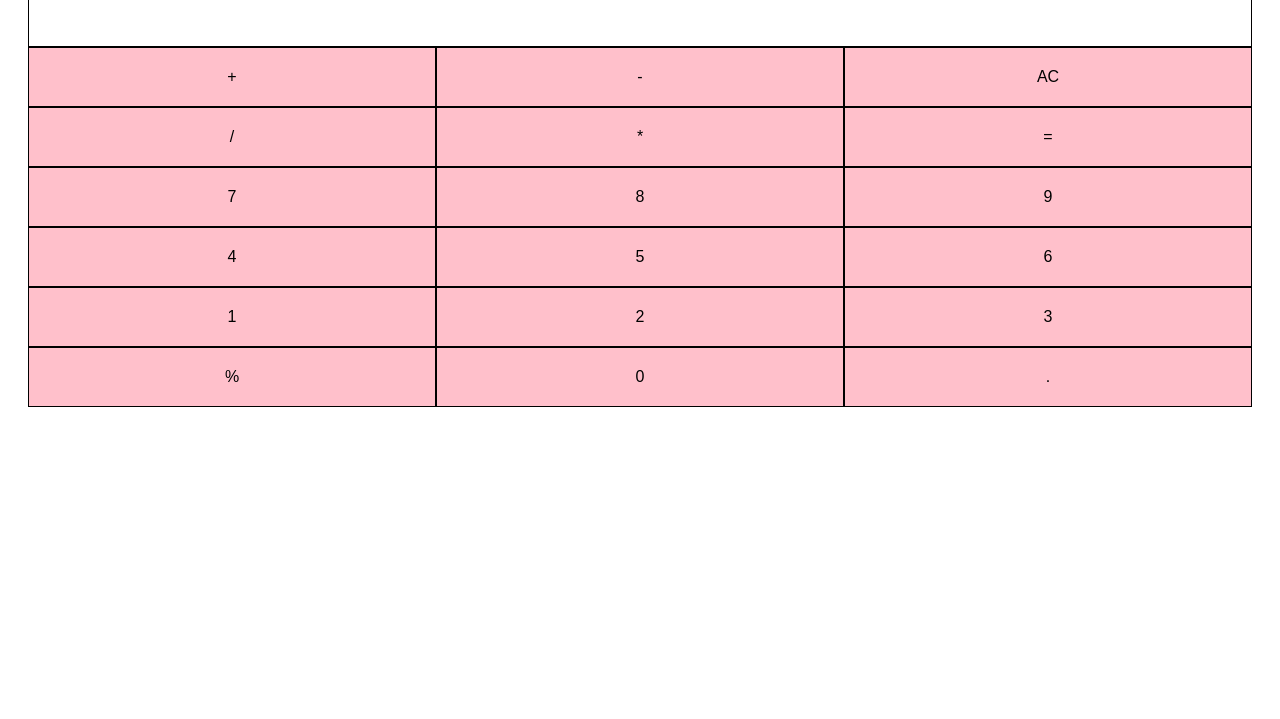
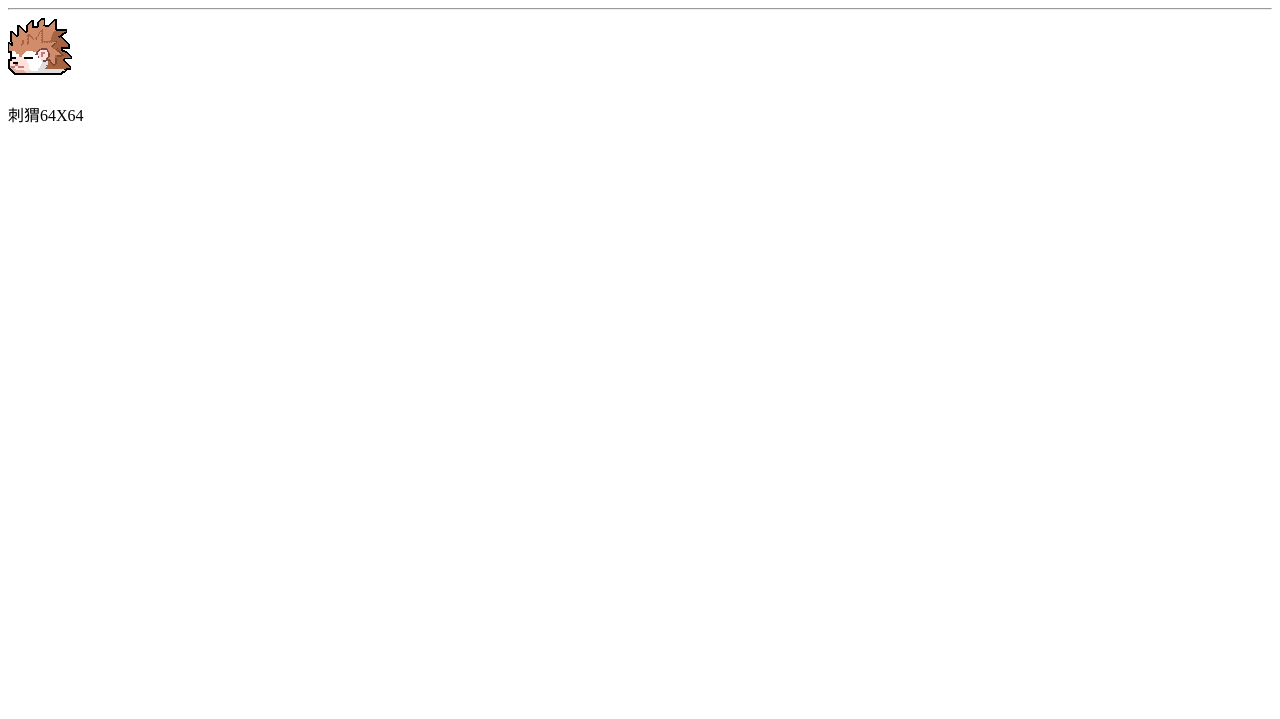
Before and after one commit to LeeFeather/LeeFeather.github.io, a plain HTML site: page index.html in a window 1280 px wide. Shown: the part 81-800 px from the top of the page. Drawn offline with Linux system fonts and the light colour scheme.

Commit message:
painting
feather of painting

```diff
--- a/index.html
+++ b/index.html
@@ -4,55 +4,14 @@
   <meta charset="UTF-8">
   <meta http-equiv="X-UA-Compatible" content="IE=edge">
   <meta name="viewport" content="width=device-width, initial-scale=1.0">
-  <title>计算器</title>
-
-  <!-- 引入CSS -->
-  <link rel="stylesheet" href="./css/index.css">
+  <title>像素画练习成图展示</title>
 </head>
 <body>
-  <div id="wraper">
-    <!-- 第一行显示运算过程和结果 -->
-    <div id="result"></div>
-    <!-- 第二行 -->
-    <div class="row">
-      <button>+</button>
-      <button>-</button>
-      <button id="ac">AC</button>
-    </div>
-    <!-- 第三行 -->
-    <div class="row">
-      <button>/</button>
-      <button>*</button>
-      <button id="getResult">=</button>
-    </div>
-     <!-- 第四行 -->
-     <div class="row">
-      <button>7</button>
-      <button>8</button>
-      <button>9</button>
-    </div>
-    <!-- 第五行 -->
-    <div class="row">
-      <button>4</button>
-      <button>5</button>
-      <button>6</button>
-    </div>
-    <!-- 第六行 -->
-    <div class="row">
-      <button>1</button>
-      <button>2</button>
-      <button>3</button>
-    </div>
-    <!-- 第七行 -->
-    <div class="row">
-      <button>%</button>
-      <button>0</button>
-      <button>.</button>
-    </div>
-
+  <h1>LeeFeather的像素画展览室</h1>
+  <hr>
+  <div>
+    <img src="./img/hedgehog(64x64).png" alt="刺猬64X64.png">
+    <p>刺猬64X64</p>
   </div>
-
-   <!-- 引入JS -->
-   <script src="./js/index.js"></script>
 </body>
 </html>
```
Also changed, not shown: img/hedgehog(64x64).png (added).
